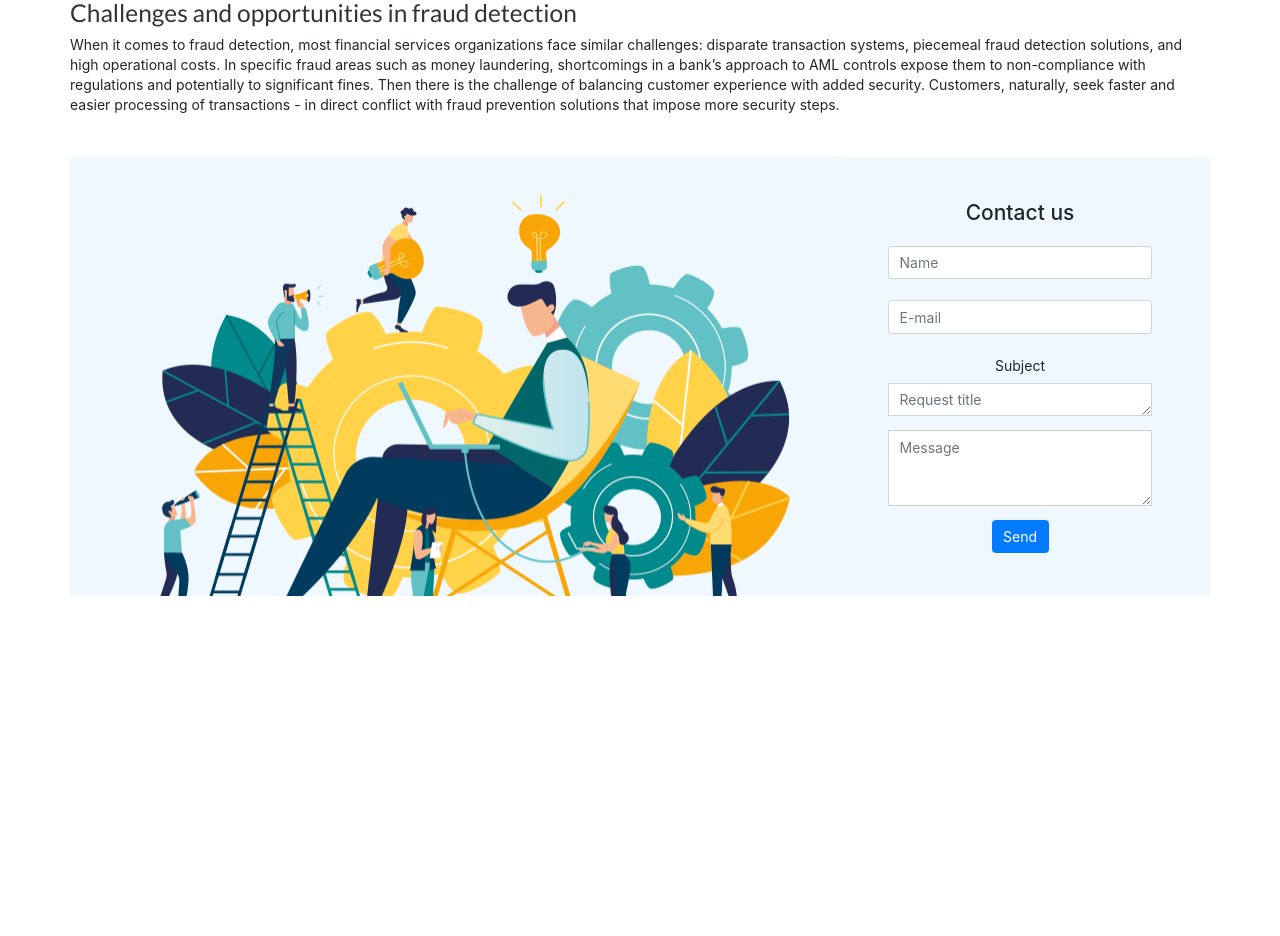
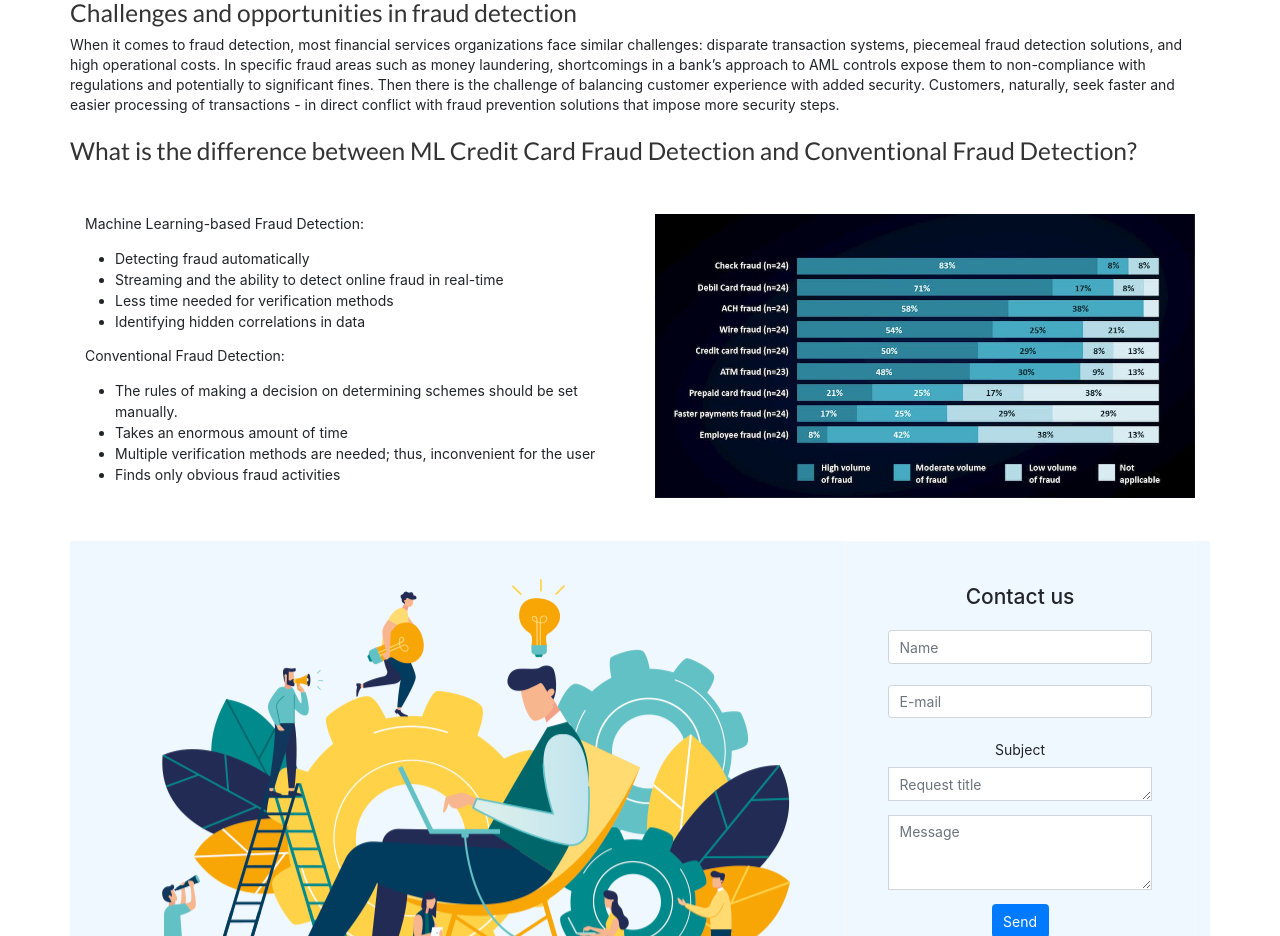
Before and after one commit to baskarancs15/lera_frontend_product, an Angular app: page /viewDetail in a window 1280 px wide. Shown: the part 1200-2136 px from the top of the page. Before the commit the page ends 1838 px from the top, so only its background shows below. Built offline with nearby package versions, Linux system fonts and the light colour scheme.

Commit message:
added some more content

```diff
--- a/src/app/view-detail/view-detail.component.html
+++ b/src/app/view-detail/view-detail.component.html
@@ -92,6 +92,28 @@
       of balancing customer experience with added security. Customers, naturally, seek
       faster and easier processing of transactions - in direct conflict with fraud prevention
       solutions that impose more security steps.</p>
+  </div><br>
+  <div class="row">
+    <h3>What is the difference between ML Credit Card Fraud Detection and Conventional Fraud Detection?</h3>
+    <div class="col-6 mt-5">
+      <p>Machine Learning-based Fraud Detection:</p>
+      <ul>
+        <li>Detecting fraud automatically</li>
+        <li>Streaming and the ability to detect online fraud in real-time</li>
+        <li>Less time needed for verification methods</li>
+        <li>Identifying hidden correlations in data</li>
+      </ul>
+      <p>Conventional Fraud Detection:</p>
+      <ul>
+        <li>The rules of making a decision on determining schemes should be set manually.</li>
+        <li>Takes an enormous amount of time</li>
+        <li>Multiple verification methods are needed; thus, inconvenient for the user</li>
+        <li>Finds only obvious fraud activities</li>
+      </ul>
+    </div>
+    <div class="col-6 mt-5">
+      <img class="imageAlign" src="../../assets/viewdetails/Post-Credit-Card-07.jpg">
+    </div>
   </div>
   <div class="row mt-5 bg-color">
     <div class="col-8 bg-img"></div>
```
Also changed, not shown: src/assets/viewdetails/Post-Credit-Card-07.jpg (added).
